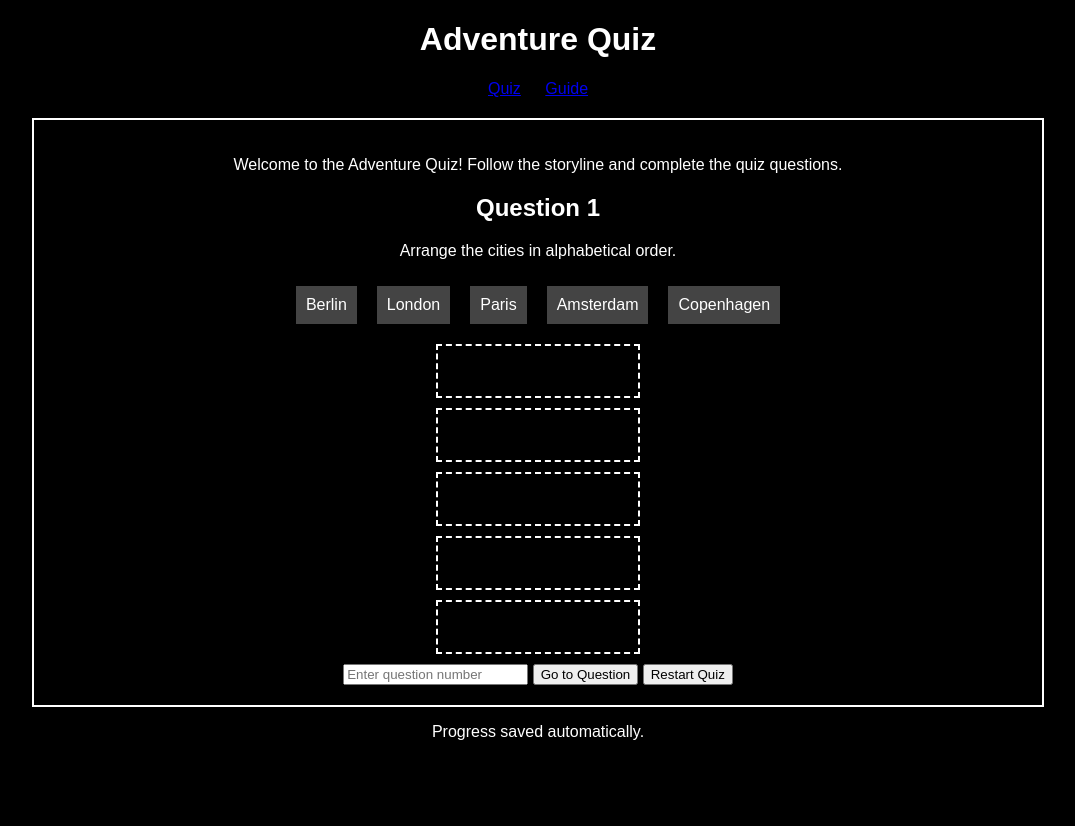
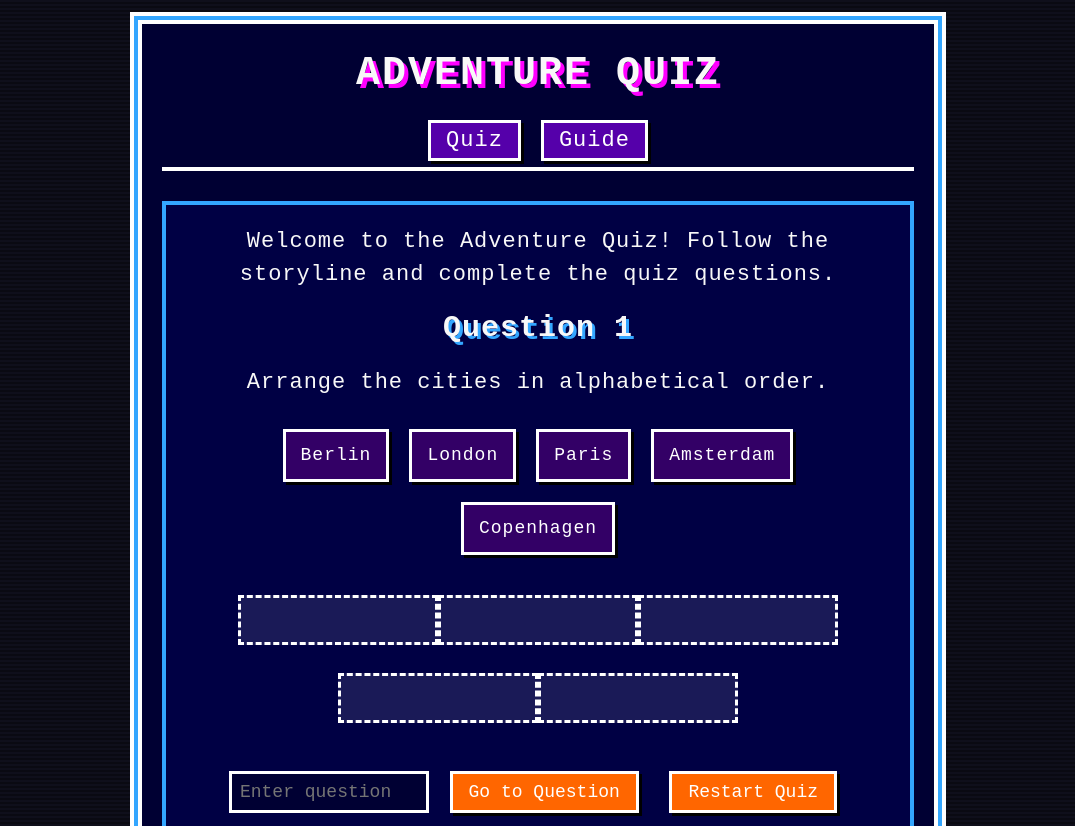
Before and after one commit to hoodaatwa/Quiz, a plain HTML site: page index.html in a window 1280 px wide. Shown: the top 826 px of the page, without its empty margins (102-1177 px from the left). Before the commit the page ends 800 px from the top, so only its background shows below. Drawn offline with Linux system fonts and the light colour scheme; a web font is replaced by a local one.

Commit message:
Update index.html

```diff
--- a/index.html
+++ b/index.html
@@ -4,53 +4,228 @@
     <meta charset="UTF-8">
     <meta name="viewport" content="width=device-width, initial-scale=1.0">
     <title>Adventure Quiz</title>
-    <style>
+     <style>
+        @font-face {
+            font-family: 'PixelFont';
+            src: url('https://cdnjs.cloudflare.com/ajax/libs/VT323/1.3.0/VT323-Regular.ttf') format('truetype');
+        }
+
+        * {
+            box-sizing: border-box;
+            margin: 0;
+            padding: 0;
+            image-rendering: pixelated;
+        }
+
         body {
-            font-family: 'Pixel', sans-serif;
-            background: #000;
-            color: #fff;
+            font-family: 'PixelFont', 'VT323', monospace;
+            background-color: #0f0f1b;
+            color: #f8f8f8;
+            text-align: center;
+            line-height: 1.5;
+            letter-spacing: 1px;
+            padding: 20px;
+            background-image: linear-gradient(
+                to bottom,
+                #0f0f1b 50%,
+                #0a0a12 50%
+            );
+            background-size: 100% 4px;
+            image-rendering: pixelated;
+        }
+
+        .container {
+            width: 90%;
+            max-width: 800px;
+            margin: 0 auto;
+            border: 4px solid #ffffff;
+            box-shadow: 0 0 0 4px #33a6ff, 0 0 0 8px #ffffff;
+            padding: 20px;
+            background-color: #000033;
+            image-rendering: pixelated;
+        }
+
+        h1 {
+            font-size: 40px;
+            margin-bottom: 20px;
+            text-shadow: 4px 4px 0px #ff00ff;
+            text-transform: uppercase;
+            letter-spacing: 2px;
+        }
+
+        h2 {
+            font-size: 30px;
+            margin-bottom: 15px;
+            text-shadow: 3px 3px 0px #33a6ff;
+        }
+
+        header {
+            margin-bottom: 30px;
+            border-bottom: 4px solid #ffffff;
+            padding-bottom: 10px;
+        }
+
+        nav ul {
+            list-style: none;
+            display: flex;
+            justify-content: center;
+            gap: 20px;
+            margin-top: 20px;
+        }
+
+        nav li {
+            display: inline-block;
+        }
+
+        nav a {
+            color: #ffffff;
+            text-decoration: none;
+            font-size: 22px;
+            padding: 5px 15px;
+            background-color: #5500aa;
+            border: 3px solid #ffffff;
+            box-shadow: 3px 3px 0px #000000;
+            transition: all 0.1s;
+        }
+
+        nav a:hover {
+            background-color: #7700ee;
+            transform: translate(-2px, -2px);
+            box-shadow: 5px 5px 0px #000000;
+        }
+
+        nav a:active {
+            transform: translate(1px, 1px);
+            box-shadow: 1px 1px 0px #000000;
+        }
+
+        p {
+            font-size: 22px;
+            margin-bottom: 15px;
+        }
+
+        #quiz-section, #guide-section {
+            padding: 20px;
+            border: 4px solid #33a6ff;
+            background-color: #000044;
+            margin-bottom: 20px;
+        }
+
+        .draggable {
+            display: inline-block;
+            padding: 10px 15px;
+            background: #330066;
+            color: #ffffff;
+            border: 3px solid #ffffff;
+            margin: 10px;
+            cursor: grab;
+            font-size: 18px;
+            transition: all 0.1s;
+            box-shadow: 3px 3px 0px #000000;
+        }
+
+        .draggable:hover {
+            background: #5500aa;
+            transform: scale(1.05);
+        }
+
+        .draggable:active {
+            cursor: grabbing;
+            box-shadow: 1px 1px 0px #000000;
+            transform: translate(2px, 2px);
+        }
+
+        .droppable {
+            display: inline-block;
+            width: 200px;
+            height: 50px;
+            border: 3px dashed #ffffff;
+            margin: 10px auto;
+            background-color: rgba(255, 255, 255, 0.1);
+            /* Remove any implicit transitions */
+            transition: none;
+        }
+
+        .droppable.incorrect {
+            border-color: #ff0000;
+            background-color: rgba(255, 0, 0, 0.2);
+            transition: none;
+        }
+
+        .droppable.correct {
+            border-color: #00ff00;
+            background-color: rgba(0, 255, 0, 0.2);
+            transition: none;
+        }
+
+        /* Make sure draggables don't transition when dropped */
+        .droppable .draggable {
+            transform: none;
+            box-shadow: none;
+            transition: none;
+            margin: 0;
+            cursor: default;
+        }
+
+        .hidden {
+            display: none;
+        }
+
+        button {
+            background-color: #ff6600;
+            color: white;
+            border: 3px solid #ffffff;
+            font-family: 'PixelFont', 'VT323', monospace;
+            padding: 8px 16px;
+            font-size: 18px;
+            margin: 10px;
+            cursor: pointer;
+            box-shadow: 3px 3px 0px #000000;
+            transition: all 0.1s;
+        }
+
+        button:hover {
+            background-color: #ff9900;
+            transform: translate(-2px, -2px);
+            box-shadow: 5px 5px 0px #000000;
+        }
+
+        button:active {
+            transform: translate(1px, 1px);
+            box-shadow: 1px 1px 0px #000000;
+        }
+
+        input[type="number"] {
+            background-color: #000033;
+            border: 3px solid #ffffff;
+            padding: 8px;
+            font-family: 'PixelFont', 'VT323', monospace;
+            font-size: 18px;
+            color: #ffffff;
+            width: 200px;
             text-align: center;
         }
-        .container {
-            width: 80%;
-            margin: 0 auto;
+
+        footer {
+            margin-top: 20px;
+            padding-top: 10px;
+            border-top: 4px solid #ffffff;
+            font-size: 16px;
+            color: #33a6ff;
         }
-        header {
-            margin-bottom: 20px;
+
+        .answers-container, .droppable-container {
+            margin: 20px 0;
         }
-        nav ul {
-            list-style: none;
-            padding: 0;
+
+        #next-question {
+            background-color: #00cc00;
+            font-size: 22px;
+            padding: 10px 20px;
         }
-        nav li {
-            display: inline;
-            margin: 0 10px;
-        }
-        #quiz-section, #guide-section {
-            padding: 20px;
-            border: 2px solid #fff;
-        }
-        .draggable {
-            display: inline-block;
-            padding: 10px;
-            background: #444;
-            margin: 10px;
-            cursor: grab;
-        }
-        .droppable {
-            width: 200px;
-            height: 50px;
-            border: 2px dashed #fff;
-            margin: 10px auto;
-        }
-        .droppable.incorrect {
-            border-color: red;
-        }
-        .droppable.correct {
-            border-color: green;
-        }
-        .hidden {
-            display: none;
+
+        #next-question:hover {
+            background-color: #00ff00;
         }
     </style>
 </head>
```
